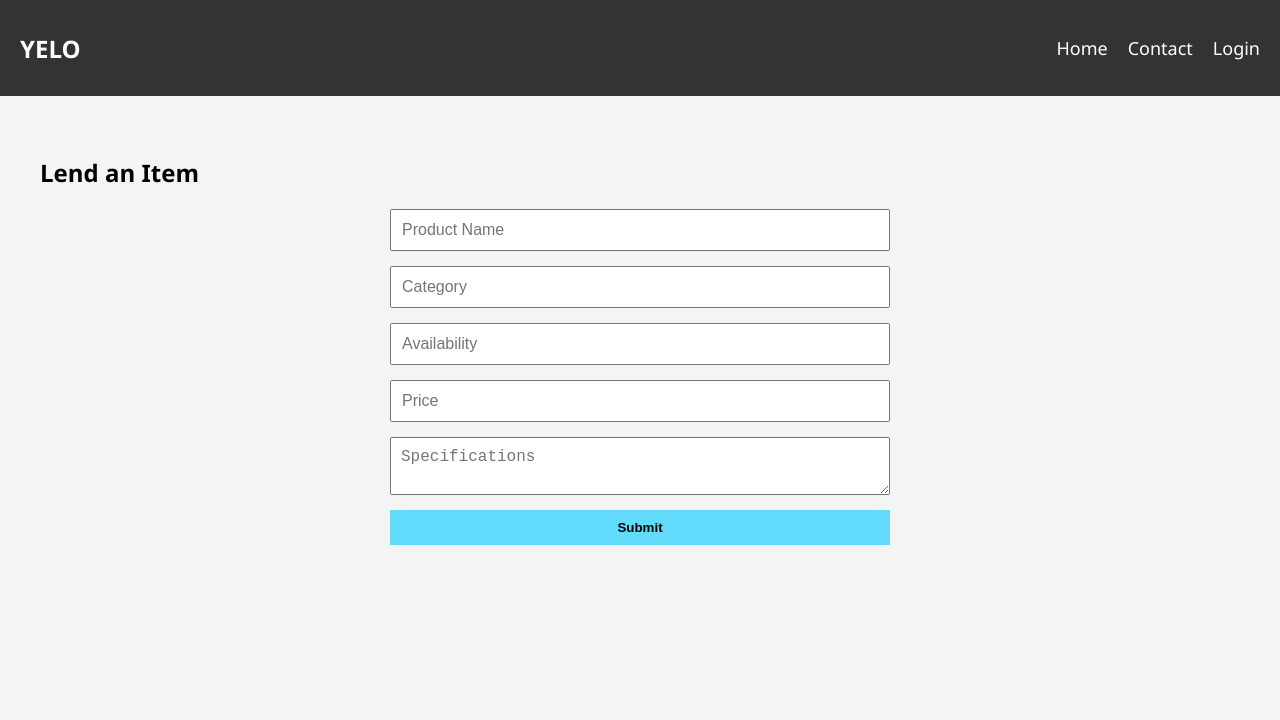
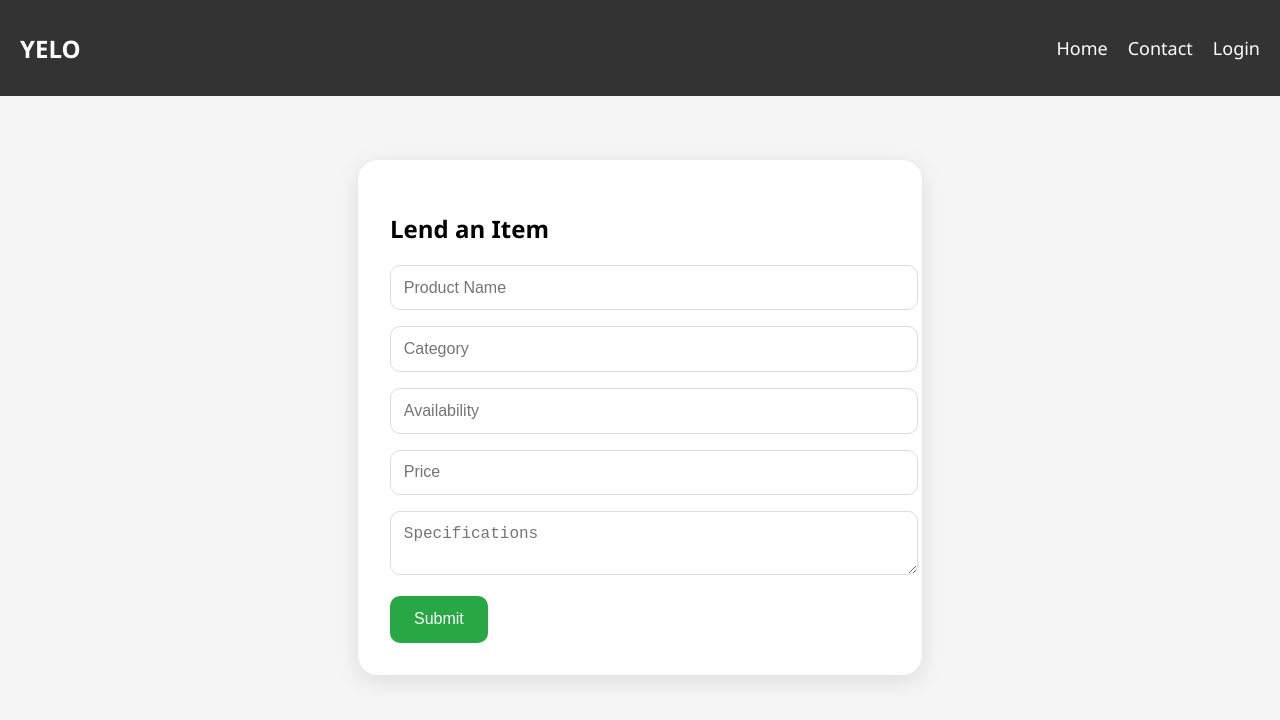
Before and after one commit to prathmesh-pandey/Hyperlocal-Rent-Borrow-Platform, a React (Create React App) app: page /lend in a window 1280 px wide. Shown: the top 720 px of the page. Built offline with nearby package versions, Linux system fonts and the light colour scheme.

Commit message:
fixed some errors in the form

```diff
--- a/src/LendForm.css
+++ b/src/LendForm.css
@@ -1,27 +1,33 @@
 .form-wrapper {
-    padding: 40px;
-    background-color: #f4f4f4;
-    min-height: 100vh;
-  }
-
-  .lend-form {
-    display: flex;
-    flex-direction: column;
   max-width: 500px;
-    margin: auto;
+  margin: 4rem auto;
+  padding: 2rem;
+  background-color: #ffffff;
+  border-radius: 20px;
+  box-shadow: 0 6px 25px rgba(0, 0, 0, 0.1);
 }
 
 .lend-form input,
 .lend-form textarea {
-    margin-bottom: 15px;
-    padding: 10px;
-    font-size: 16px;
+  width: 100%;
+  margin-bottom: 1rem;
+  padding: 0.8rem;
+  border-radius: 10px;
+  border: 1px solid #ddd;
+  font-size: 1rem;
 }
 
 .lend-form button {
-    padding: 10px;
-    background-color: #61dafb;
+  background-color: #28a745;
+  color: #fff;
   border: none;
-    font-weight: bold;
+  padding: 0.9rem 1.5rem;
+  font-size: 1rem;
+  border-radius: 10px;
   cursor: pointer;
+  transition: background 0.2s ease-in;
 }
+
+.lend-form button:hover {
+  background-color: #218838;
+}
--- a/src/LendForm.js
+++ b/src/LendForm.js
@@ -33,8 +33,6 @@ const LendForm = () => {
       const result = await response.text();
       console.log('✅ Success:', result);
       alert('Listing submitted! 🎉');
-
-      // 💡 Reset the form after successful submission
       setFormData({
         productName: '',
         category: '',
--- /dev/null
+++ b/src/Listings.css
@@ -0,0 +1,37 @@
+.listings-container {
+    padding: 2rem;
+    background-color: #f9f9f9;
+    text-align: center;
+  }
+
+  .listing-grid {
+    list-style: none;
+    padding: 0;
+    margin: 2rem auto;
+    display: grid;
+    grid-template-columns: repeat(auto-fill, minmax(260px, 1fr));
+    gap: 2rem;
+  }
+
+  .listing-card {
+    background-color: #fff;
+    border-radius: 20px;
+    padding: 1.5rem;
+    box-shadow: 0 6px 20px rgba(0, 0, 0, 0.1);
+    text-align: left;
+    transition: transform 0.2s;
+  }
+
+  .listing-card:hover {
+    transform: scale(1.03);
+  }
+
+  .listing-card h3 {
+    margin-bottom: 0.5rem;
+    color: #333;
+  }
+
+  .listing-card p {
+    margin: 0.3rem 0;
+    color: #666;
+  }
--- a/src/Listings.js
+++ b/src/Listings.js
@@ -1,5 +1,5 @@
 import React, { useEffect, useState } from 'react';
-
+import './Listings.css';
 const Listings = () => {
   const [listings, setListings] = useState([]);
 
@@ -16,20 +16,20 @@ const Listings = () => {
       {listings.length === 0 ? (
         <p>🫥 Nothing to rent, bro. Go touch some grass.</p>
       ) : (
-        <ul>
-          {listings.map((item, index) => (
-            <li key={index}>
-              <h3>{item.productName}</h3>
-              <p>Category: {item.category}</p>
-              <p>Availability: {item.availability}</p>
-              <p>Price: ₹{item.price}</p>
-              <p>Details: {item.specifications}</p>
-              <hr />
-            </li>
-          ))}
-        </ul>
+        <ul className="listing-grid">
+  {listings.map((item, index) => (
+    <li key={index} className="listing-card">
+      <h3>{item.productName}</h3>
+      <p><strong>Category:</strong> {item.category}</p>
+      <p><strong>Availability:</strong> {item.availability}</p>
+      <p><strong>Price:</strong> ₹{item.price}</p>
+      <p><strong>Details:</strong> {item.specifications}</p>
+    </li>
+  ))}
+</ul>
       )}
     </div>
+
   );
 };
 
```
Also changed, not shown: 2 other files (tests, documents, lock files or other folders). Lines whose indentation alone changed are shown as unchanged.
